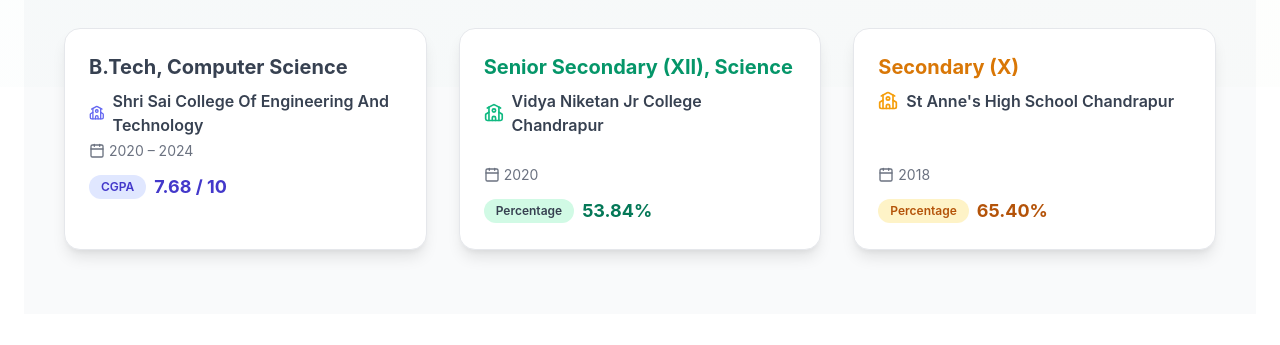
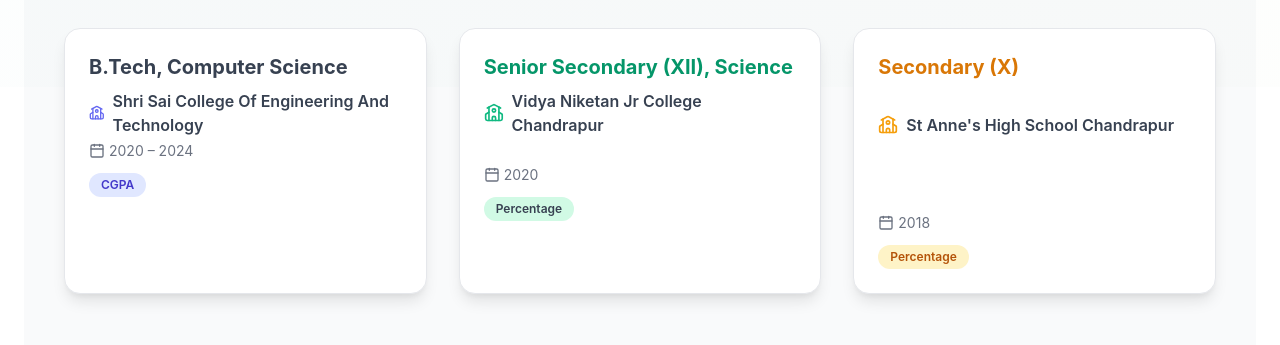
Before and after one commit to Kunal-2001-12/Kunal-portfolio, a plain HTML site: page index.html in a window 1280 px wide. Shown: the part 713-1058 px from the top of the page. Drawn offline with nearby package versions, Linux system fonts and the light colour scheme.

Commit message:
Update index.html and README.md

```diff
--- a/index.html
+++ b/index.html
@@ -324,7 +324,6 @@
               </div>
               <div class="mt-3 flex items-center">
                 <span class="bg-indigo-100 text-indigo-700 px-3 py-1 text-xs rounded-full mr-2 font-semibold">CGPA</span>
-                <span class="text-lg font-bold text-indigo-700">7.68 / 10</span>
               </div>
             </div>
           </div>
@@ -343,7 +342,6 @@
               </div>
               <div class="mt-3 flex items-center">
                 <span class="bg-green-100 text-black-700 px-3 py-1 text-xs rounded-full mr-2 font-semibold">Percentage</span>
-                <span class="text-lg font-bold text-green-700">53.84%</span>
               </div>
             </div>
           </div>
@@ -353,6 +351,9 @@
             <div class="p-6">
               <h3 class="text-xl font-bold text-yellow-600 mb-2">Secondary (X)</h3>
               <div class="text-gray-700 font-semibold flex items-center mb-1">
+                <br>
+                <br>
+                <br>
                 <i data-lucide="school" class="h-5 w-5 mr-2 text-yellow-500"></i>
                 St Anne's High School Chandrapur
               </div>
@@ -363,7 +364,6 @@
               </div>
               <div class="mt-3 flex items-center">
                 <span class="bg-yellow-100 text-yellow-700 px-3 py-1 text-xs rounded-full mr-2 font-semibold">Percentage</span>
-                <span class="text-lg font-bold text-yellow-700">65.40%</span>
               </div>
             </div>
           </div>
```
